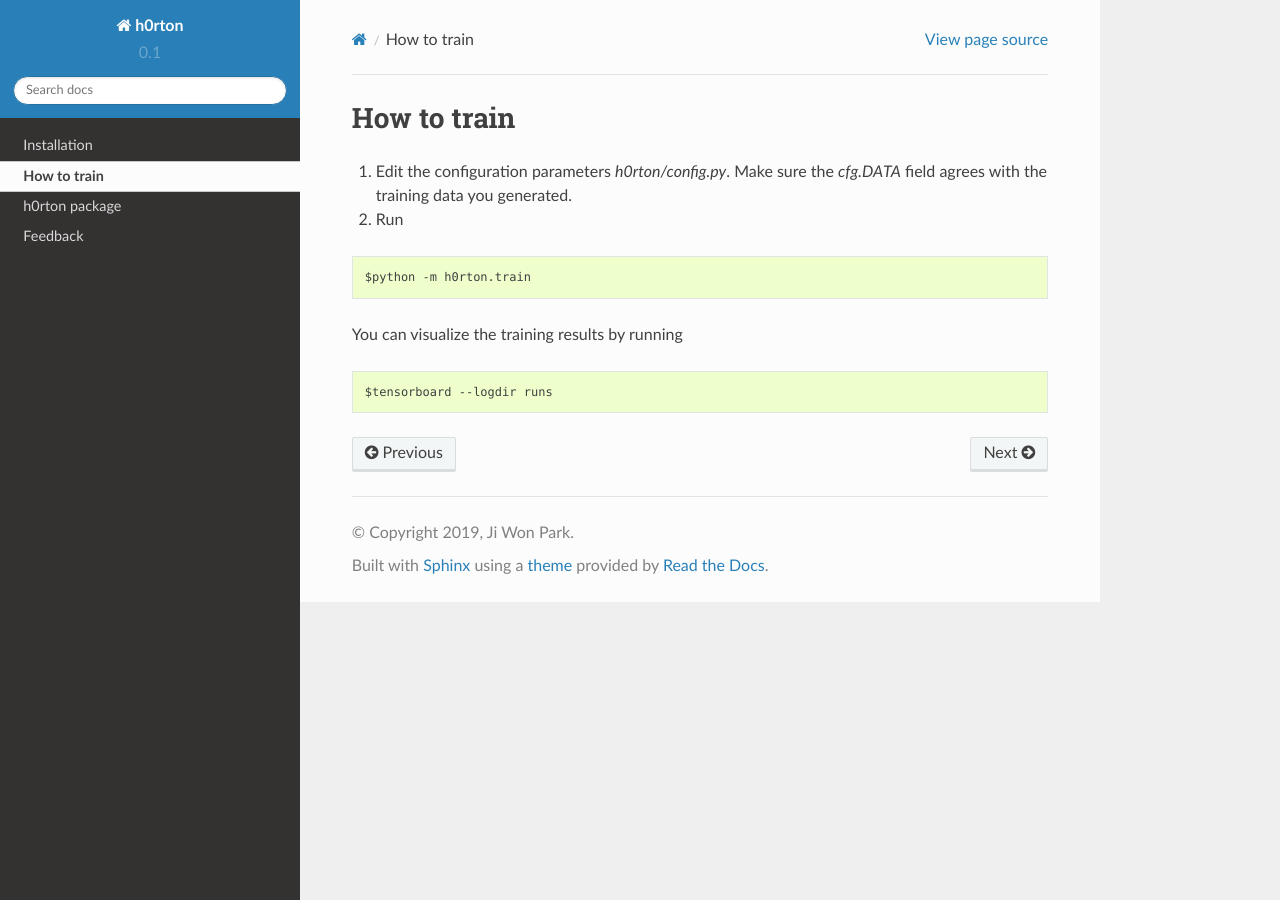
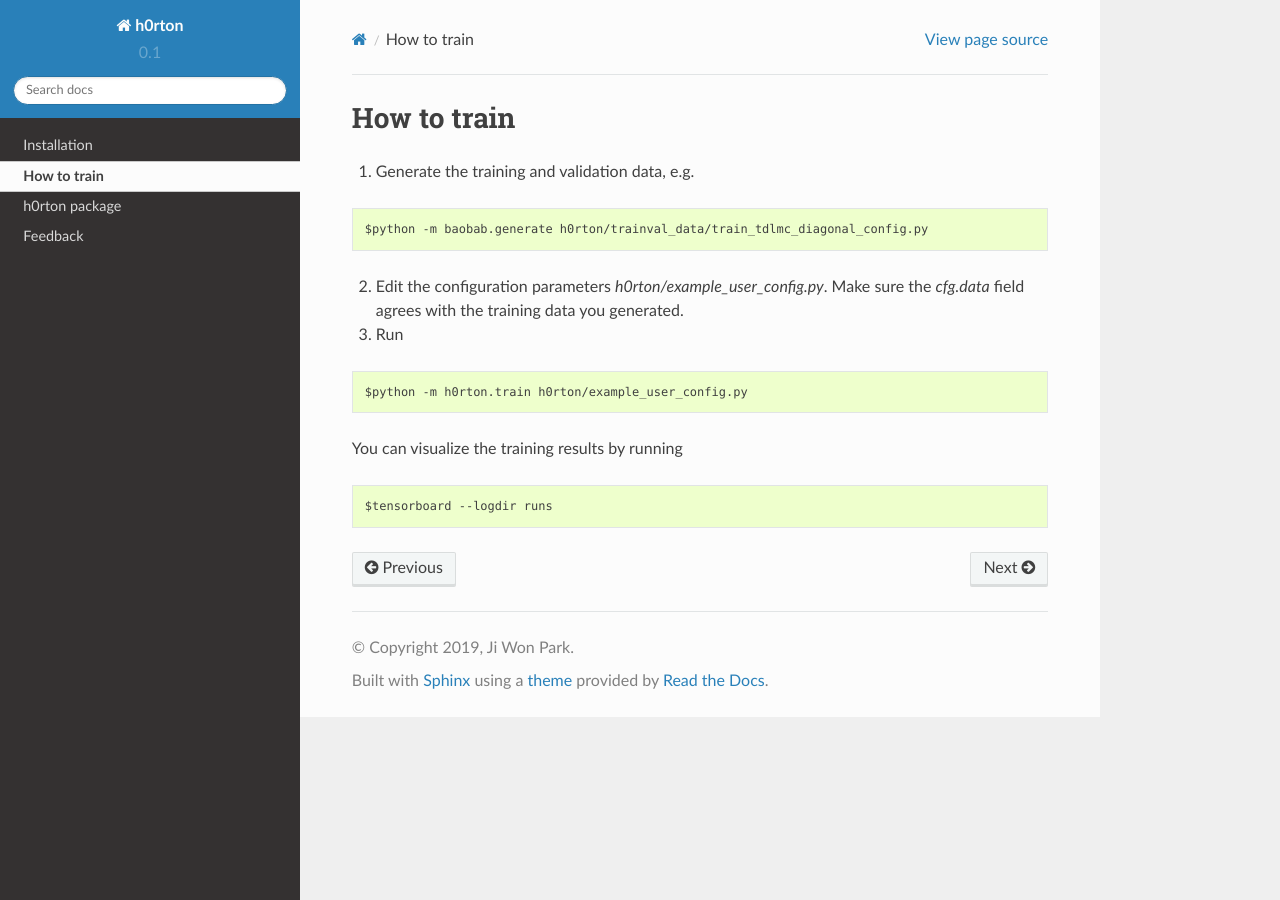
Before and after one commit to jiwoncpark/h0rton, a Sphinx documentation site: the page built from docs/usage.rst, in a window 1280 px wide. Built offline with Sphinx 7.4.7 and the Read the Docs theme 2.0.0, drawn with Linux system fonts in a browser that asks for light colours.

Commit message:
Update training instructions

```diff
--- a/docs/usage.rst
+++ b/docs/usage.rst
@@ -1,13 +1,19 @@
 How to train
 ============
 
-1. Edit the configuration parameters `h0rton/config.py`. Make sure the `cfg.DATA` field agrees with the training data you generated.
-
-2. Run
+1. Generate the training and validation data, e.g.
 
 ::
 
-$python -m h0rton.train
+$python -m baobab.generate h0rton/trainval_data/train_tdlmc_diagonal_config.py
+
+2. Edit the configuration parameters `h0rton/example_user_config.py`. Make sure the `cfg.data` field agrees with the training data you generated.
+
+3. Run
+
+::
+
+$python -m h0rton.train h0rton/example_user_config.py
 
 You can visualize the training results by running
 
```
Also changed, not shown: README.rst (+10 -4 lines).
